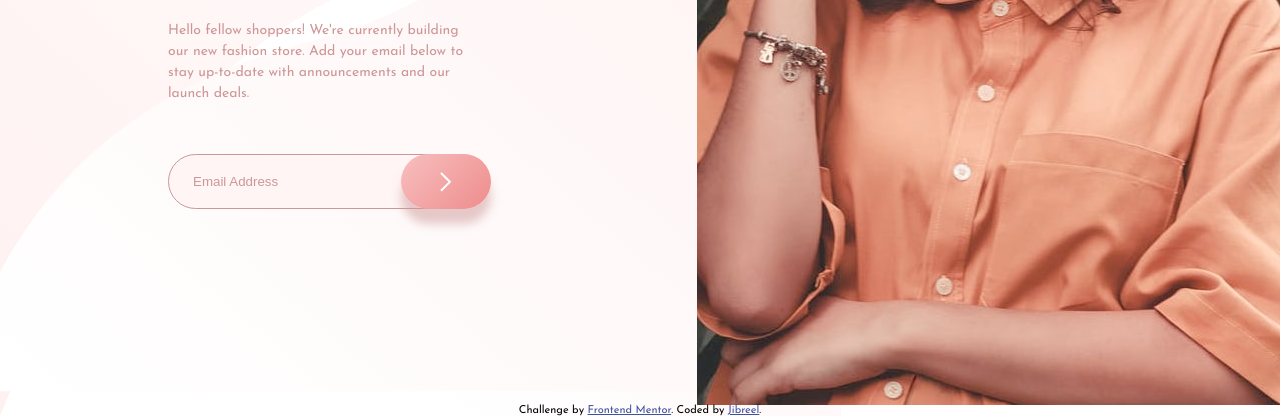
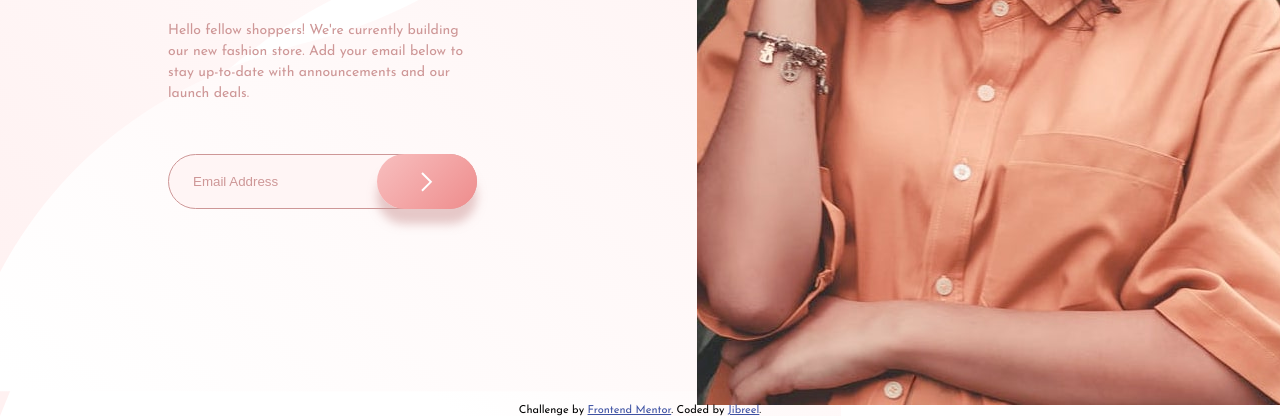
Before and after one commit to jibreel1/base-apparel, a plain HTML site: page index.html in a window 1280 px wide. Shown: the part 395-811 px from the top of the page. Drawn offline with Linux system fonts and the light colour scheme.

Commit message:
edited overflow-removed flex from button

```diff
--- a/app/scss/_globals.scss
+++ b/app/scss/_globals.scss
@@ -14,7 +14,7 @@ body {
    padding: 0;
    font-family: "Josefin Sans", sans-serif;
    background: linear-gradient(135deg, hsl(0, 0%, 100%), hsl(0, 100%, 98%));
-   overflow-x: hidden;
+   // overflow-x: hidden;
    ::placeholder {
       color: $desaturatedRed;
    }
@@ -82,7 +82,7 @@ p {
 
    @include point-up(large) {
       margin-left: 10.5rem;
-      margin-right: 7.5rem;
+      margin-right: 13.75rem;
       margin-top: 8.625rem;
       margin-bottom: 0;
    }
--- a/app/scss/_hero.scss
+++ b/app/scss/_hero.scss
@@ -12,7 +12,6 @@
       @include point-up(large) {
          display: none;
       }
-
    }
 
    &_text {
@@ -58,9 +57,10 @@
       margin-top: 3.125rem;
 
       .input-control {
-         display: flex;
+         // display: flex;
+         // align-items: flex-start;
          position: relative;
-         margin-right: -4.7rem;
+         width: 100%;
 
          @include point-up(large) {
             margin-right: 0;
@@ -70,7 +70,7 @@
             content: "";
             position: absolute;
             z-index: 1000;
-            right: 170px;
+            right: 70px;
             top: 12px;
             width: 24px;
             height: 24px;
@@ -78,20 +78,20 @@
             background-size: cover;
 
             @include point-up(medium) {
-               right: 220px;
+               right: 120px;
                top: 15px;
             }
 
             @include point-up(large) {
-               right: 220px;
+               right: 120px;
                top: 15px;
             }
          }
       }
 
       .input_text {
-         position: relative;
-         flex: 3;
+         // position: relative;
+         // flex: 3;
          width: 100%;
          height: 3rem;
          border-radius: 50px;
@@ -110,10 +110,12 @@
       }
 
       .input_submit {
-         flex: 1;
+         // flex: 1;
+         height: 48px;
          position: relative;
-         top: 0;
-         right: 3.75em;
+         float: right;
+         top: -3em;
+         // right: 3.75em;
          background: linear-gradient(
             135deg,
             hsl(0, 80%, 86%),
@@ -125,8 +127,13 @@
          transition: transform 250ms ease-in-out;
          box-shadow: 0 15px 10px hsla(0, 36%, 70%, 0.5);
 
+         @include point-up(medium) {
+            width: 100px;
+         }
          @include point-up(large) {
-            left: -5.3875em;
+            width: 100px;
+            top: -3.4375em;
+            height: 55px;
          }
 
          &:hover {
@@ -141,6 +148,7 @@
             bottom: 0;
             left: 0;
             border-radius: 50px;
+            background-color: rgba(255, 255, 255, 0.25);
             opacity: 0;
             transition: opacity 150ms ease-in-out;
          }
@@ -161,7 +169,6 @@
             background-size: auto;
             background-repeat: no-repeat;
             background-position: center center;
-
          }
       }
    }
@@ -175,7 +182,6 @@
          background-size: cover;
          background-repeat: no-repeat;
       }
-
    }
 }
 
```
Also changed, not shown: dist/style.css, 1 other file.
